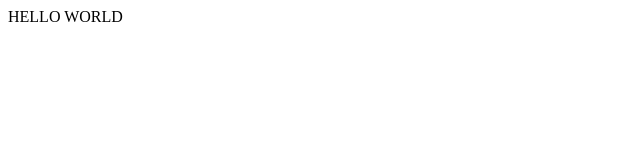
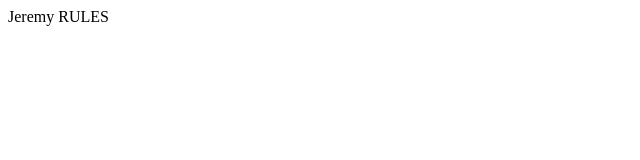
Before and after one commit to mpjbusiness/html, a plain HTML site: page hello-world.html in a window 1280 px wide. Shown: the full height of the page, 0-640 px from the left. Drawn offline with Linux system fonts and the light colour scheme.

Commit message:
JT Rules

```diff
--- a/hello-world.html
+++ b/hello-world.html
@@ -11,6 +11,6 @@
 </head>
 
 <body>
-<div>HELLO WORLD</div>
+<div>Jeremy RULES</div>
 </body>
 </html>
```
